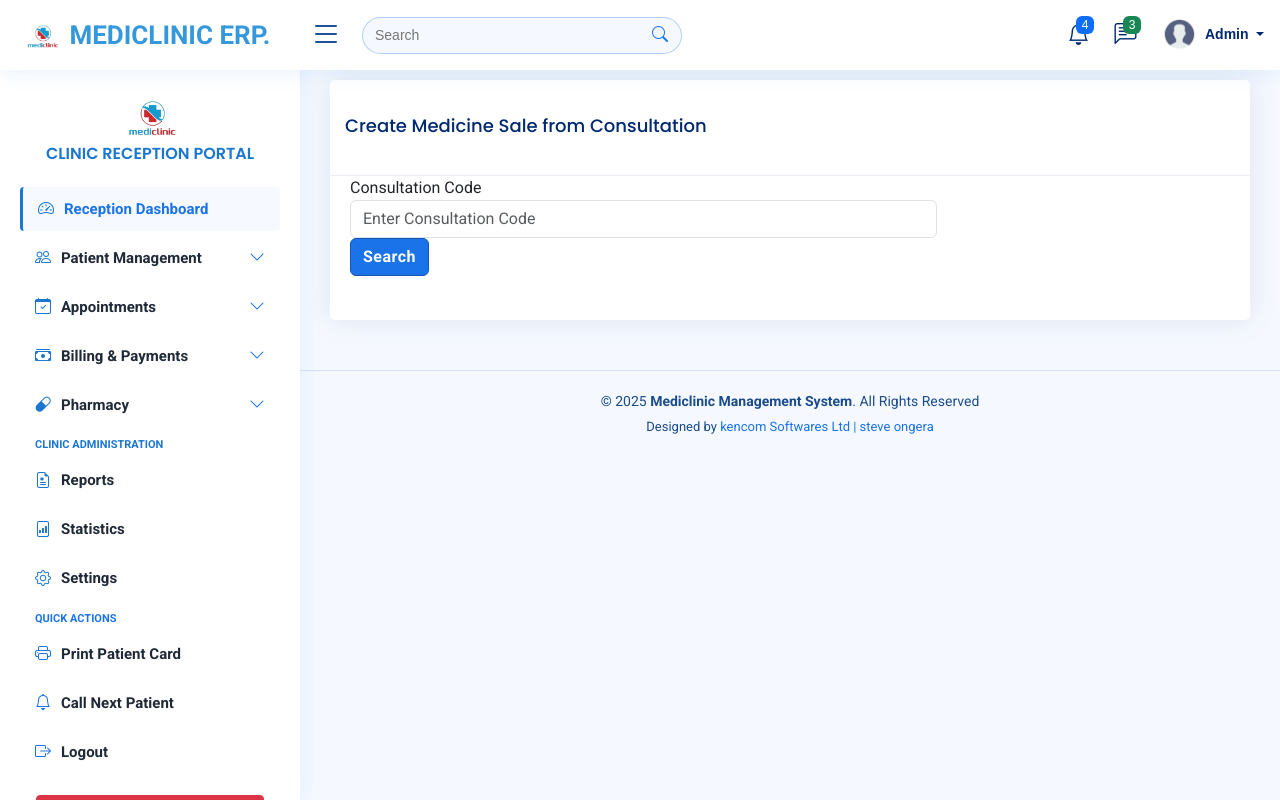
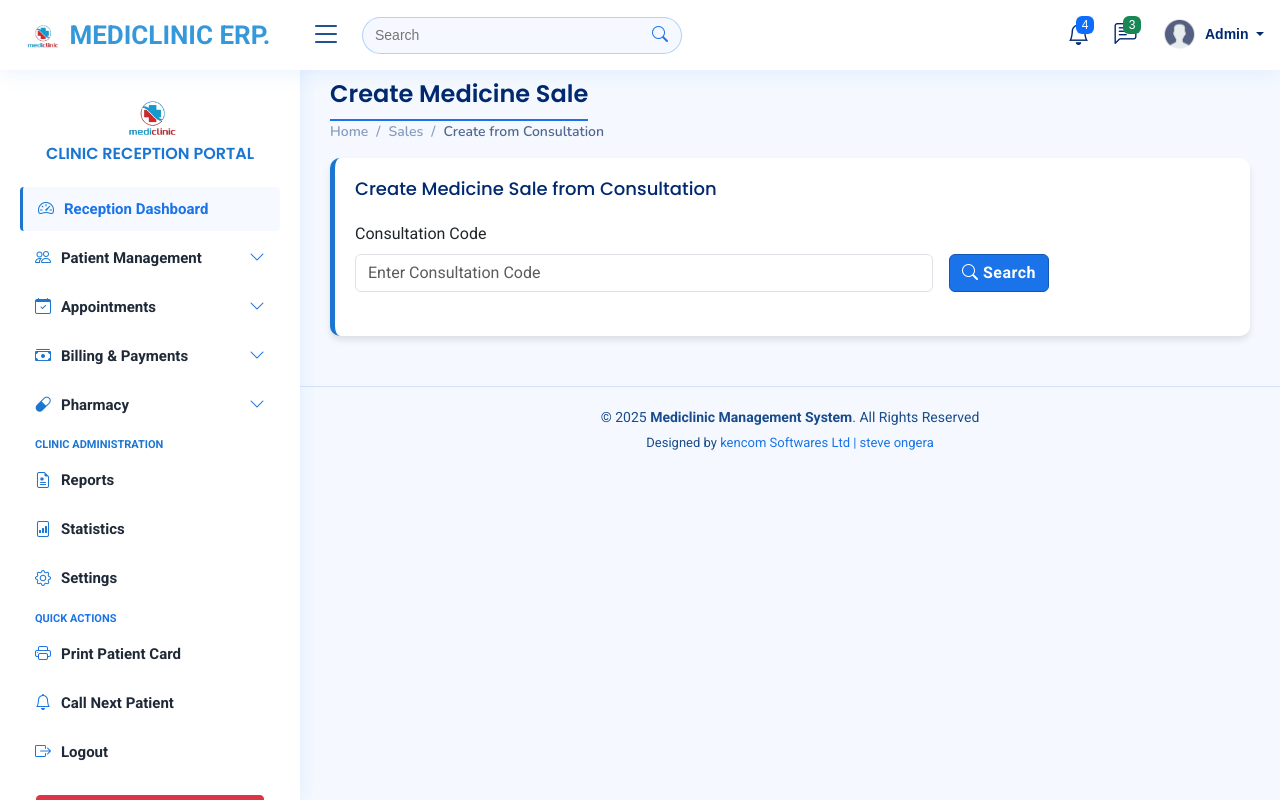
Before and after one commit to steve-ongera/MediClinic-Management-System, a Django app: page /sales/create-from-consultation/ in a window 1280 px wide. Run offline with Django 5.2, Linux system fonts and the light colour scheme; some libraries are stand-ins or nearby versions.

Commit message:
made changes

```diff
--- a/templates/pharmacy/create_sale_from_consultation.html
+++ b/templates/pharmacy/create_sale_from_consultation.html
@@ -1,30 +1,55 @@
 {% extends 'base/base.html' %}
+{% load static %}
+
+{% block title %}Create Medicine Sale{% endblock %}
 
 {% block content %}
-<div class="card">
-    <div class="card-header">
-        <h3 class="card-title">Create Medicine Sale from Consultation</h3>
+<div class="message-container" id="system-messages">
+  {% for message in messages %}
+  <div class="alert alert-{{ message.tags }} alert-dismissible fade show">
+      {{ message }}
+      <button type="button" class="btn-close" data-bs-dismiss="alert"></button>
   </div>
+  {% endfor %}
+</div>
+
+<div class="pagetitle">
+    <h1>Create Medicine Sale</h1>
+    <nav>
+      <ol class="breadcrumb">
+        <li class="breadcrumb-item"><a href="#">Home</a></li>
+        <li class="breadcrumb-item">Sales</li>
+        <li class="breadcrumb-item active">Create from Consultation</li>
+      </ol>
+    </nav>
+</div><!-- End Page Title -->
+
+<section class="section">
+    <div class="row">
+        <div class="col-lg-12">
+            <div class="card" style="border-left: 5px solid #1a76d1;">
                 <div class="card-body">
-        <form method="get" class="mb-4">
-            <div class="form-row">
-                <div class="form-group col-md-8">
-                    <label for="consultation_code_search">Consultation Code</label>
+                    <h5 class="card-title">Create Medicine Sale from Consultation</h5>
+
+                    <form method="get" class="row g-3 mb-4">
+                        <div class="col-md-8">
+                            <label for="consultation_code_search" class="form-label">Consultation Code</label>
                             <input type="text" id="consultation_code_search" name="consultation_code"
                                    class="form-control" placeholder="Enter Consultation Code"
                                    value="{{ consultation_code }}">
                         </div>
-                <div class="form-group col-md-4 d-flex align-items-end">
-                    <button type="submit" class="btn btn-primary">Search</button>
-                </div>
+                        <div class="col-md-4 d-flex align-items-end">
+                            <button type="submit" class="btn btn-primary">
+                                <i class="bi bi-search"></i> Search
+                            </button>
                         </div>
                     </form>
 
                     {% if consultation_code %}
                         {% if prescriptions %}
                             <div class="table-responsive mb-4">
-                    <table class="table table-bordered">
-                        <thead class="thead-light">
+                                <table class="table table-hover">
+                                    <thead>
                                         <tr>
                                             <th>Medicine</th>
                                             <th>Quantity</th>
@@ -42,38 +67,38 @@
                                         </tr>
                                         {% endfor %}
                                     </tbody>
-                        <tfoot class="font-weight-bold">
+                                    <tfoot class="fw-bold">
                                         <tr>
-                                <td colspan="3" class="text-right">Total Amount</td>
+                                            <td colspan="3" class="text-end">Total Amount</td>
                                             <td>Ksh {{ total_amount|floatformat:2 }}</td>
                                         </tr>
                                     </tfoot>
                                 </table>
                             </div>
 
-                <form method="post" class="mt-4">
+                            <form method="post">
                                 {% csrf_token %}
                                 <input type="hidden" name="consultation_code" value="{{ consultation_code }}">
 
-                    <div class="form-row">
-                        <div class="form-group col-md-6">
-                            <label for="patient">Patient</label>
+                                <div class="row mb-3">
+                                    <div class="col-md-6">
+                                        <label for="patient" class="form-label">Patient</label>
                                         <input type="text" id="patient" class="form-control"
                                             value="{% if patient %}{{ patient.first_name }} {{ patient.last_name }}{% endif %}" readonly>
                                         <input type="hidden" name="patient" value="{% if patient %}{{ patient.id }}{% endif %}">
                                     </div>
-                        <div class="form-group col-md-6">
-                            <label for="receptionist">Receptionist</label>
+                                    <div class="col-md-6">
+                                        <label for="receptionist" class="form-label">Receptionist</label>
                                         <input type="text" id="receptionist" class="form-control"
                                             value="{{ request.user.get_full_name }}" readonly>
                                         <input type="hidden" name="receptionist" value="{{ request.user.id }}">
                                     </div>
                                 </div>
 
-                    <div class="form-row">
-                        <div class="form-group col-md-6">
-                            <label for="payment_method">Payment Method</label>
-                            <select id="payment_method" name="payment_method" class="form-control" required>
+                                <div class="row mb-3">
+                                    <div class="col-md-6">
+                                        <label for="payment_method" class="form-label">Payment Method</label>
+                                        <select id="payment_method" name="payment_method" class="form-select" required>
                                             <option value="">Select Payment Method</option>
                                             <option value="CASH" {% if form.payment_method.value == 'CASH' %}selected{% endif %}>Cash</option>
                                             <option value="MPESA" {% if form.payment_method.value == 'MPESA' %}selected{% endif %}>M-Pesa</option>
@@ -81,37 +106,37 @@
                                             <option value="CREDIT" {% if form.payment_method.value == 'CREDIT' %}selected{% endif %}>Credit</option>
                                         </select>
                                     </div>
-                        <div class="form-group col-md-6">
-                            <label for="total_amount">Total Amount</label>
+                                    <div class="col-md-6">
+                                        <label for="total_amount" class="form-label">Total Amount</label>
                                         <input type="text" id="total_amount" class="form-control"
                                                value="Ksh {{ total_amount|floatformat:2 }}" readonly>
                                     </div>
                                 </div>
 
-                    <div id="mpesa_fields" class="form-row" style="display: none;">
-                        <div class="form-group col-md-6">
-                            <label for="mpesa_number">M-Pesa Number</label>
+                                <div id="mpesa_fields" class="row mb-3" style="display: none;">
+                                    <div class="col-md-6">
+                                        <label for="mpesa_number" class="form-label">M-Pesa Number</label>
                                         <input type="text" id="mpesa_number" name="mpesa_number"
                                                class="form-control" value="{{ form.mpesa_number.value|default_if_none:'' }}">
                                     </div>
-                        <div class="form-group col-md-6">
-                            <label for="mpesa_code">M-Pesa Transaction Code</label>
+                                    <div class="col-md-6">
+                                        <label for="mpesa_code" class="form-label">M-Pesa Transaction Code</label>
                                         <input type="text" id="mpesa_code" name="mpesa_code"
                                                class="form-control" value="{{ form.mpesa_code.value|default_if_none:'' }}">
                                     </div>
                                 </div>
 
-                    <div class="form-group">
-                        <label for="notes">Notes</label>
+                                <div class="mb-3">
+                                    <label for="notes" class="form-label">Notes</label>
                                     <textarea id="notes" name="notes" class="form-control"
                                               rows="2">{{ form.notes.value|default_if_none:'' }}</textarea>
                                 </div>
 
-                    <div class="form-group mt-4">
-                        <button type="submit" class="btn btn-success btn-lg">
-                            <i class="fas fa-check-circle"></i> Complete Sale
+                                <div class="text-center mt-4">
+                                    <button type="submit" class="btn btn-success">
+                                        <i class="bi bi-check-circle"></i> Complete Sale
                                     </button>
-                        <a href="{% url 'create_sale_from_consultation' %}" class="btn btn-outline-secondary ml-2">
+                                    <a href="{% url 'create_sale_from_consultation' %}" class="btn btn-outline-secondary ms-2">
                                         Cancel
                                     </a>
                                 </div>
@@ -130,11 +155,30 @@
                                 });
                             </script>
                         {% else %}
-                <div class="alert alert-warning">
+                            <div class="alert alert-warning alert-dismissible fade show">
                                 No prescriptions found for consultation code: <strong>{{ consultation_code }}</strong>
+                                <button type="button" class="btn-close" data-bs-dismiss="alert"></button>
                             </div>
                         {% endif %}
                     {% endif %}
                 </div>
             </div>
+        </div>
+    </div>
+</section>
+
+<style>
+    .card {
+        border-radius: 10px;
+        box-shadow: 0 4px 6px rgba(0, 0, 0, 0.1);
+    }
+
+    .table th {
+        background-color: #f8f9fa;
+    }
+
+    tfoot td {
+        background-color: #f8f9fa;
+    }
+</style>
 {% endblock %}
```
Also changed, not shown: db.sqlite3. Lines whose indentation alone changed are shown as unchanged.
